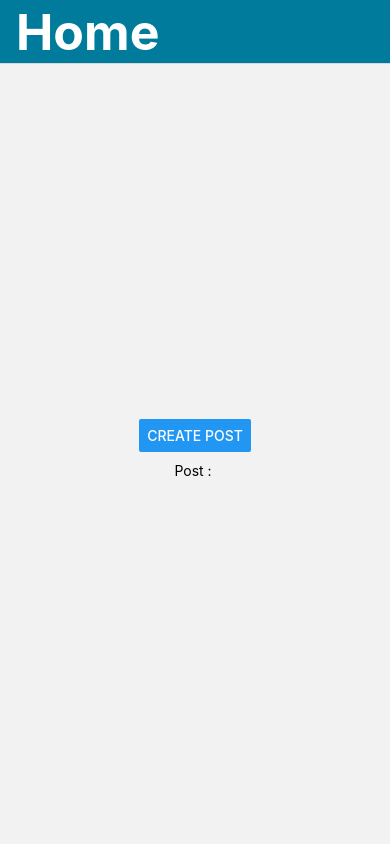
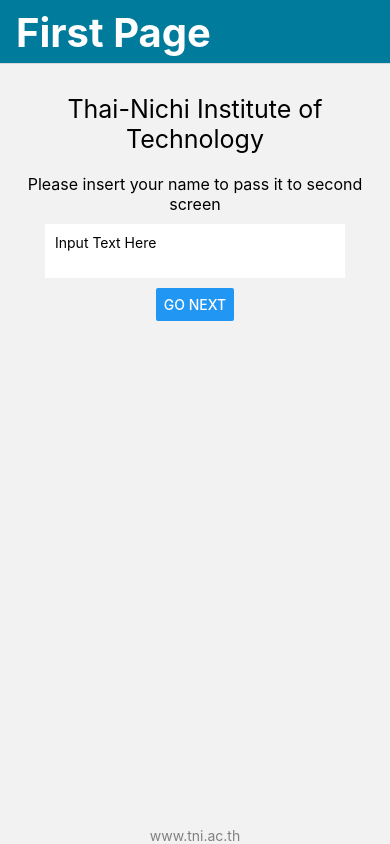
Before and after one commit to LittleT0fu/nvProject, a React Native app: screen / in a window 390 px wide. Built offline with nearby package versions, Linux system fonts and the light colour scheme.

Commit message:
8/10/2022

```diff
--- a/App.js
+++ b/App.js
@@ -7,49 +7,13 @@
 // import AboutScreen from "./screens/AboutScreen";
 import React, { useState } from "react";
 
-function HomeScreen({navigation, route}) {
-  React.useEffect(() => {
-    if (route.params?.post) {
-      //post
-    }
-  }, [route.params?.post]);
+import FirstPage from "./screens/FirstPage";
+import SecondPage from "./screens/SecondPage";
 
-  return (
-    <View style={{ flex: 1, alignItems: "center", justifyContent: "center" }}>
-      <Button
-        title="Create Post"
-        onPress={() => {
-          navigation.navigate("CreatePost");
-        }}
-      />
-      <Text style={{ margin: 10 }}> Post : {route.params?.post} </Text>
-    </View>
-  );
-}
+
 
 // <>  </> this is
 
-function CreatePostScreen({navigation}) {
-  const [postText, setPostText] = React.useState();
-
-  return (
-    <>
-      <TextInput
-        multiline
-        placeholder="Input Text Here"
-        style={{ height: 200, padding: 10, backgroundColor: "white" }}
-        onChangeText={setPostText}
-        value={postText}
-      />
-      <Button
-        title="Create"
-        onPress={() => {
-          navigation.navigate("Home", { post: postText });
-        }}
-      />
-    </>
-  );
-}
 
 const Stack = createNativeStackNavigator();
 
@@ -61,11 +25,11 @@
         screenOptions={{
           headerStyle: { backgroundColor: "#007b9b" },
           headerTintColor: "#ffff",
-          headerTitleStyle: { fontWeight: "bold", fontSize: 50 },
+          headerTitleStyle: { fontWeight: "bold", fontSize: 40 },
         }}
       >
-        <Stack.Screen name="Home" component={HomeScreen} />
-        <Stack.Screen name="CreatePost" component={CreatePostScreen} />
+        <Stack.Screen name="First Page" component={FirstPage} />
+        <Stack.Screen name="Second Page" component={SecondPage} />
       </Stack.Navigator>
     </NavigationContainer>
   );
@@ -74,8 +38,18 @@
 const styles = StyleSheet.create({
   container: {
     flex: 1,
-    backgroundColor: "#fff",
     alignItems: "center",
-    justifyContent: "center",
+    justifyContent: "space-between",
+    padding: 20,
+  },
+  heading: {
+    fontSize: 25,
+    textAlign: "center",
+    marginVertical: 10,
+  },
+  textStyle: {
+    textAlign: "center",
+    fontSize: 16,
+    marginVertical: 10,
   },
 });
--- /dev/null
+++ b/screens/FirstPage.js
@@ -0,0 +1,67 @@
+import { View, Text, StyleSheet, Button, TextInput } from "react-native";
+import React from "react";
+
+const FirstPage = ({ navigation, route }) => {
+  const [postText, setPostText] = React.useState();
+
+  return (
+    <>
+      <View style={styles.container}>
+        <View style={{ alignItems: "center" }}>
+          <Text style={styles.heading}>Thai-Nichi Institute of Technology</Text>
+          <Text style={styles.textStyle}>
+            Please insert your name to pass it to second screen
+          </Text>
+          <TextInput
+            multiline
+            placeholder="Input Text Here"
+            style={{
+              width: 300,
+              padding: 10,
+              backgroundColor: "white",
+              marginBottom: 10,
+            }}
+            onChangeText={setPostText}
+            value={postText}
+          />
+          <Button
+            title="Go next"
+            onPress={() => {
+              navigation.navigate("Second Page", { post: postText });
+            }}
+          />
+        </View>
+      </View>
+      <View style={{ alignItems: "center" }}>
+        <Text
+          style={{
+            color: "gray",
+          }}
+        >
+          www.tni.ac.th
+        </Text>
+      </View>
+    </>
+  );
+};
+
+export default FirstPage;
+
+const styles = StyleSheet.create({
+  container: {
+    flex: 1,
+    alignItems: "center",
+    justifyContent: "space-between",
+    padding: 20,
+  },
+  heading: {
+    fontSize: 25,
+    textAlign: "center",
+    marginVertical: 10,
+  },
+  textStyle: {
+    textAlign: "center",
+    fontSize: 16,
+    marginVertical: 10,
+  },
+});
--- /dev/null
+++ b/screens/SecondPage.js
@@ -0,0 +1,48 @@
+import { View, Text, StyleSheet } from "react-native";
+import React from "react";
+
+const SecondPage = ({ route }) => {
+  return (
+    <>
+    <View style={styles.container}>
+      <View style={{ alignItems: "center" }}>
+        <Text style={styles.heading}>Thai-Nichi Institute of Technology</Text>
+        <Text style={{ margin: 10 }}>
+          {" "}
+          Values pass from First page: {route.params?.post}{" "}
+        </Text>
+      </View>
+    </View>
+      <View style={{ alignItems: "center" }}>
+        <Text
+          style={{
+            color: "gray",
+          }}
+        >
+          www.tni.ac.th
+        </Text>
+      </View>
+    </>
+  );
+};
+
+export default SecondPage;
+
+const styles = StyleSheet.create({
+  container: {
+    flex: 1,
+    alignItems: "center",
+    justifyContent: "space-between",
+    padding: 20,
+  },
+  heading: {
+    fontSize: 25,
+    textAlign: "center",
+    marginVertical: 10,
+  },
+  textStyle: {
+    textAlign: "center",
+    fontSize: 16,
+    marginVertical: 10,
+  },
+});
```
